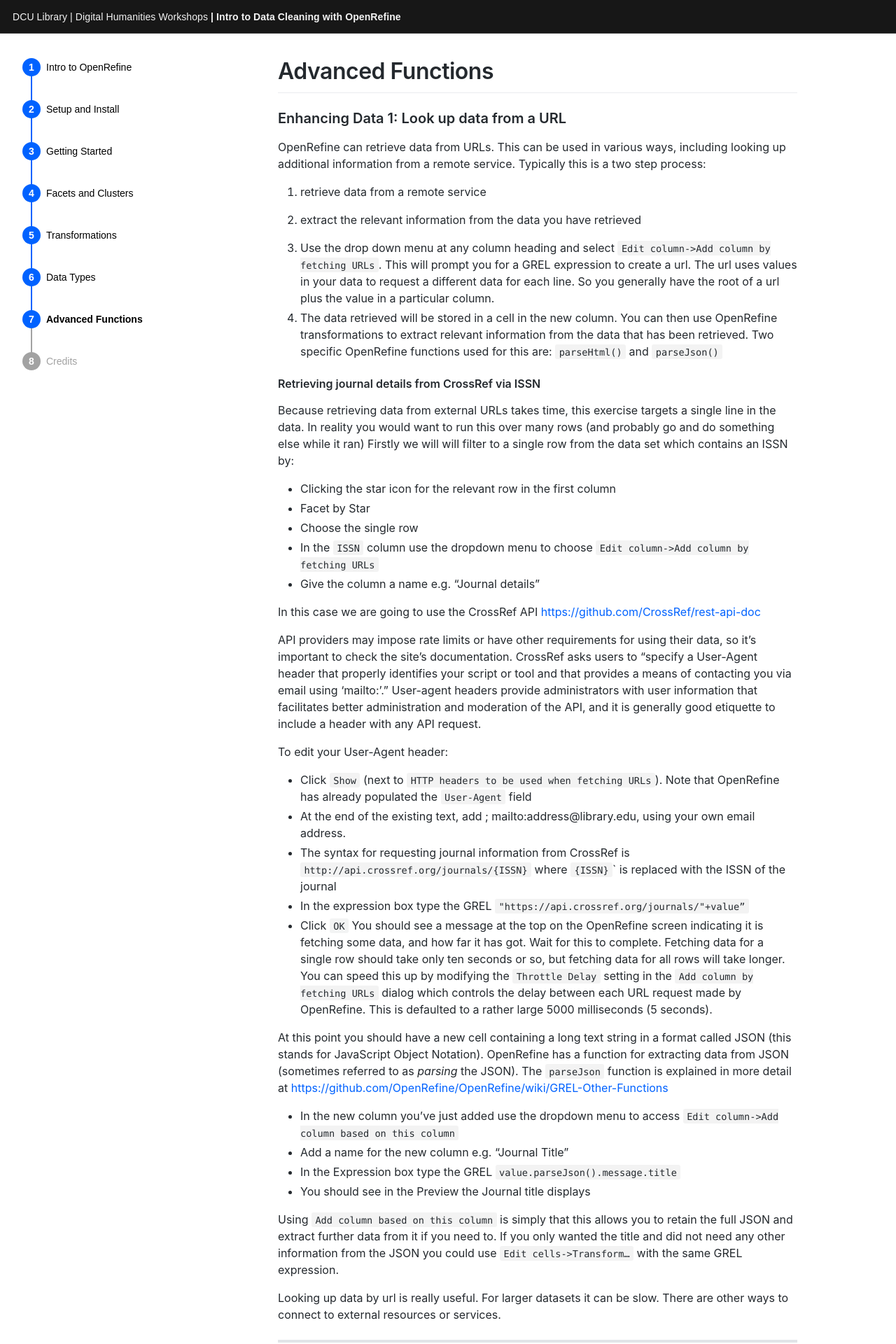
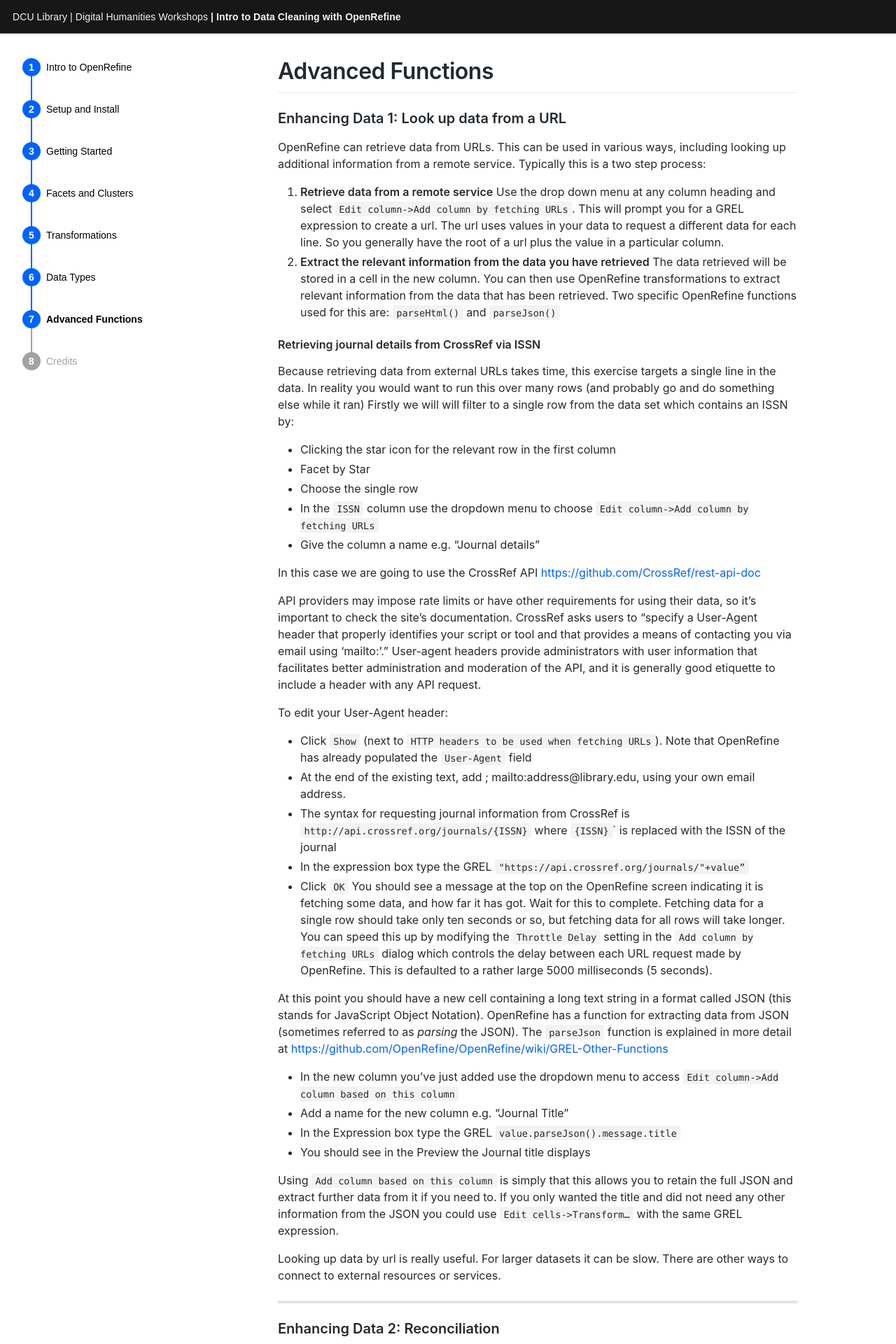
Before and after one commit to DCULibrary/open-refine-workshop, a Jekyll site: the page built from _workshop/advanced-functions.md, in a window 1280 px wide. Shown: the top 1920 px of the page at 70% size. Built offline with Jekyll 4.4.1, drawn with Linux system fonts in a browser that asks for light colours; some web fonts are replaced; part of the change alters nothing that is shown.

```diff
--- a/_workshop/advanced-functions.md
+++ b/_workshop/advanced-functions.md
@@ -5,11 +5,11 @@ date: 0000-01-07    # Page order is set by date
 
 ### Enhancing Data 1: Look up data from a URL
 OpenRefine can retrieve data from URLs. This can be used in various ways, including looking up additional information from a remote service. Typically this is a two step process:
-1. retrieve data from a remote service
-2. extract the relevant information from the data you have retrieved
 
-1. Use the drop down menu at any column heading and select `Edit column->Add column by fetching URLs`. This will prompt you for a GREL expression to create a url. The url uses values in your data to request a different data for each line. So you generally have the root of a url plus the value in a particular column.
-2. The data retrieved will be stored in a cell in the new column.  You can then use OpenRefine transformations to extract relevant information from the data that has been retrieved.
+1. __Retrieve data from a remote service__
+Use the drop down menu at any column heading and select `Edit column->Add column by fetching URLs`. This will prompt you for a GREL expression to create a url. The url uses values in your data to request a different data for each line. So you generally have the root of a url plus the value in a particular column.
+2. __Extract the relevant information from the data you have retrieved__
+The data retrieved will be stored in a cell in the new column.  You can then use OpenRefine transformations to extract relevant information from the data that has been retrieved.
 Two specific OpenRefine functions used for this are: `parseHtml()` and `parseJson()`
 
 #### Retrieving journal details from CrossRef via ISSN
```
